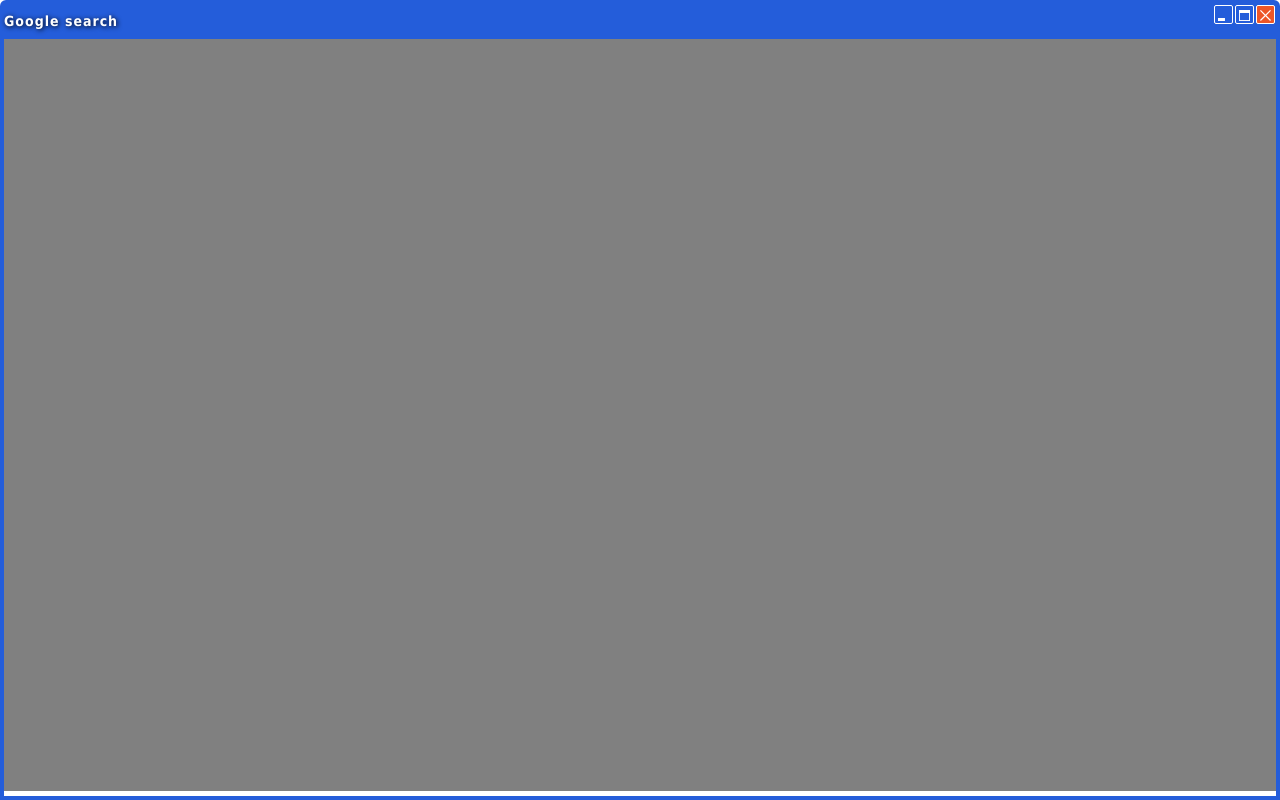
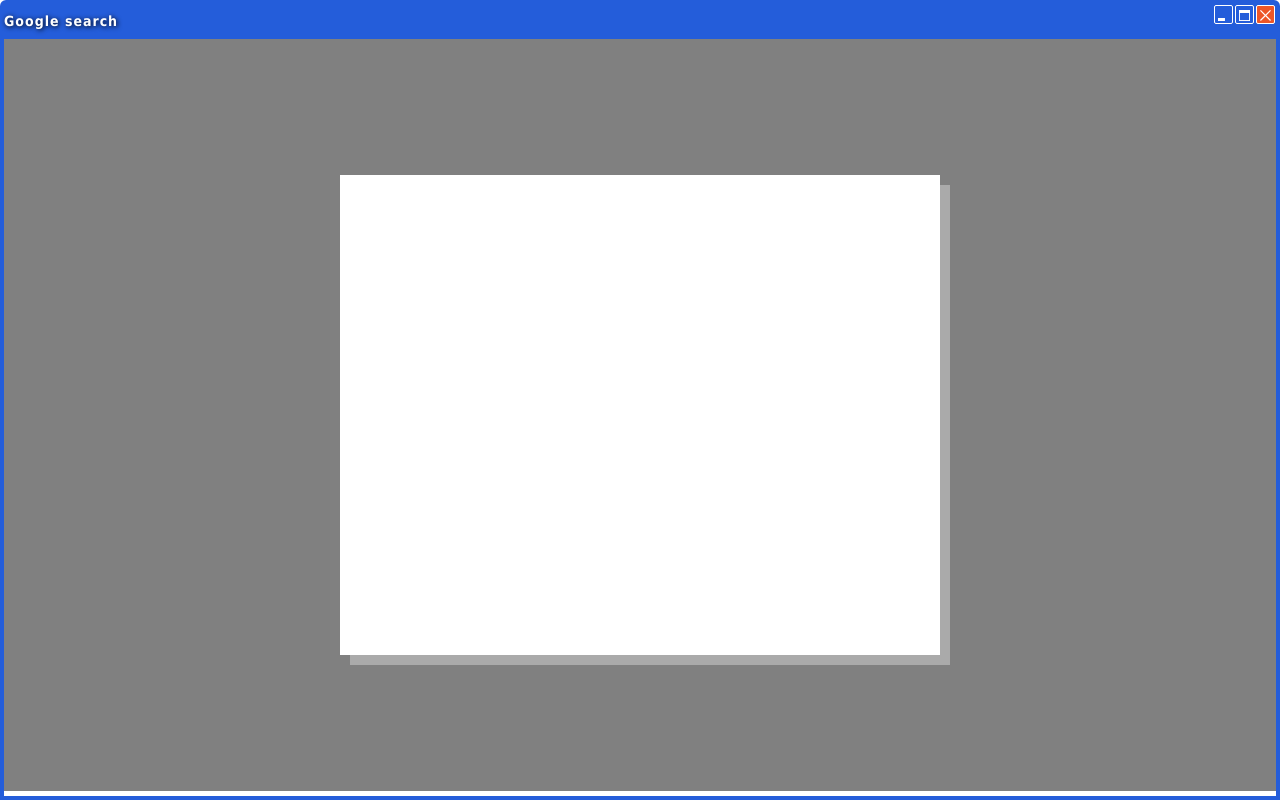
Before and after one commit to shishaltojo/im-feeling-lucky, a React (Create React App) app: page / in a window 1280 px wide. Built offline with nearby package versions, Linux system fonts and the light colour scheme.

Commit message:
styled NotePage container

```diff
--- a/src/containers/NotePage/index.js
+++ b/src/containers/NotePage/index.js
@@ -9,12 +9,27 @@ const NotePageStyled = styled.div`
   height: 100%;
 
   background-color: grey;
+
+  display: flex;
+  justify-content: center;
+  align-items: center;
+
+  .page {
+    width: 600px;
+    height: 480px;
+
+    background-color: white;
+
+    box-shadow: 10px 10px 0px #aaa;
+  }
 `;
 
 const NotePage = () => {
   return (
     <Window>
-      <NotePageStyled />
+      <NotePageStyled>
+        <div className="page"></div>
+      </NotePageStyled>
     </Window>
   );
 }
```
